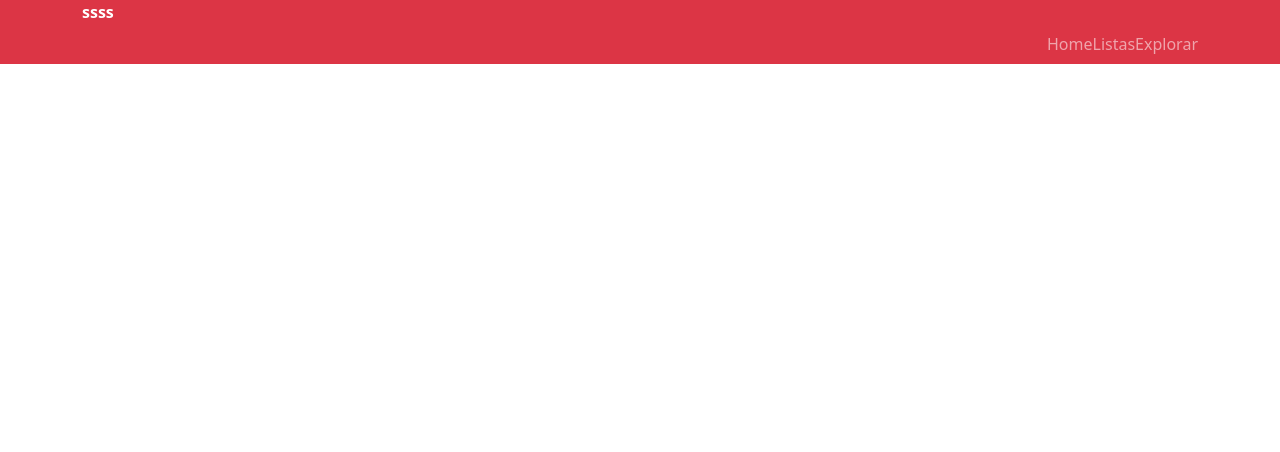
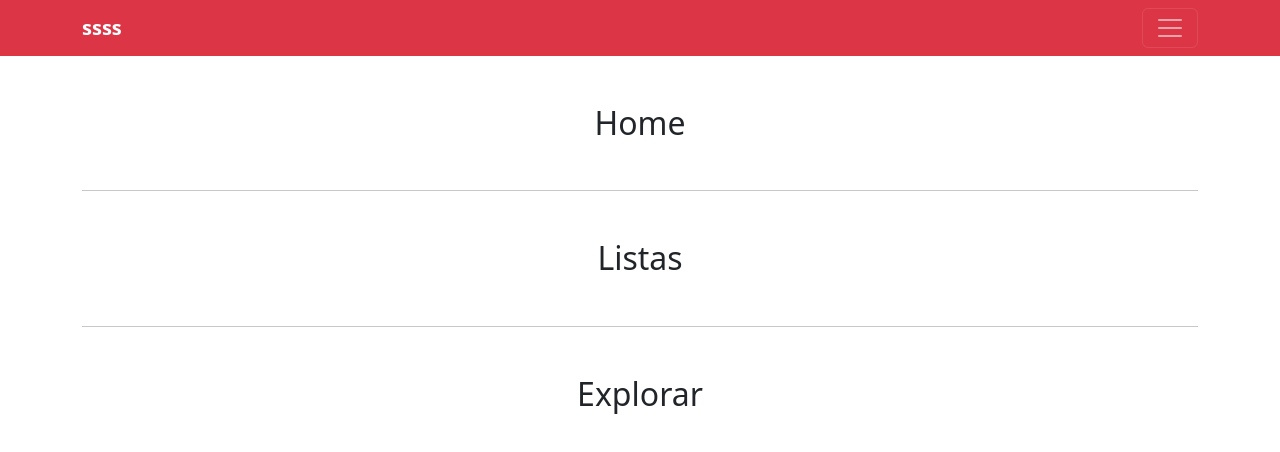
Before and after one commit to GustavoJustin/microsomativa2_framework, a website: page index.html in a window 1280 px wide. Drawn offline with nearby package versions, Linux system fonts and the light colour scheme.

Commit message:
criacao_main

```diff
--- a/index.html
+++ b/index.html
@@ -9,13 +9,14 @@
     <link rel="stylesheet" href="src/css/style.css">
 </head>
 <body>
-    <nav class="navbar-expand-lg bg-danger navbar-dark">
+    <header>
+        <nav class="navbar bg-danger navbar-dark">
             <div class="container">
                 <a class="navbar-brand fw-bold" href="#">ssss</a>
                 <button class="navbar-toggler" data-bs-toggle="collapse" data-bs-target="#menu">
                     <span class="navbar-toggler-icon"></span>
                 </button>
-            <div class="navbar-collapse " id="menu">
+                <div class="collapse navbar-collapse" id="menu">
                     <ul class="navbar-nav ms-auto">
                         <li class="nav-item"><a class="nav-link" href="#home">Home</a></li>
                         <li class="nav-item"><a class="nav-link" href="#listas">Listas</a></li>
@@ -24,31 +25,37 @@
                 </div>
             </div>
         </nav>
+    </header>
 
-    <main>
+    <main class="container my-5">
         <section id="home">
             <div>
-
+                <h2 class="text-center">Home</h2>
             </div>
         </section>
 
 
+        <hr class="my-5">
+
         <section id="listas">
             <div>
-
+                <h2 class="text-center">Listas</h2>
             </div>
         </section>
 
+        <hr class="my-5">
 
         <section id="explorar">
             <div>
-
+                <h2 class="text-center">Explorar</h2>
             </div>
         </section>
     </main>
 
     <footer>
-
+        <div>
+            <p></p>
+        </div>
     </footer>
 
     <script src="https://cdn.jsdelivr.net/npm/bootstrap@5.3.0/dist/js/bootstrap.bundle.min.js"></script>
```
Lines whose indentation alone changed are shown as unchanged.
